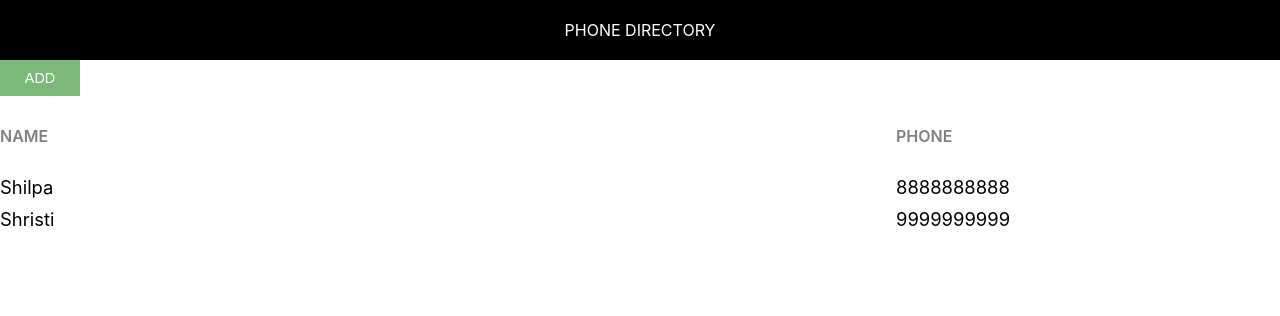
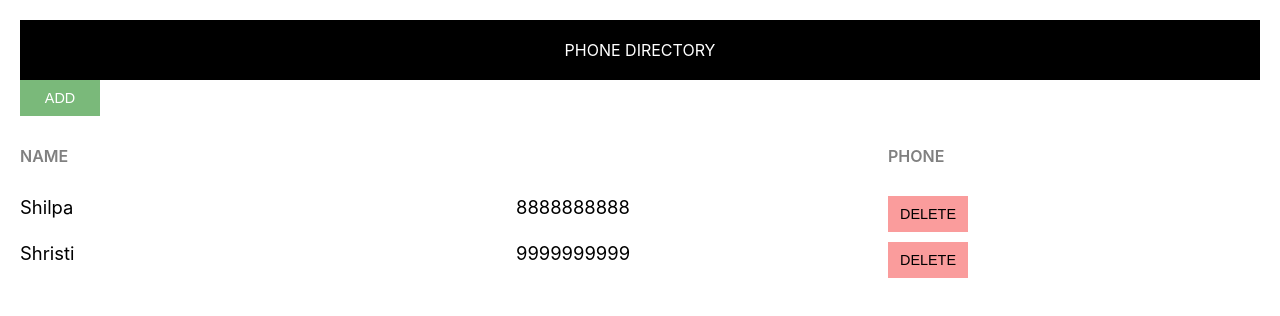
Before and after one commit to jansiteresa/phone-directory, a React (Create React App) app: page / in a window 1280 px wide. Shown: the top 316 px of the page. Built offline with nearby package versions, Linux system fonts and the light colour scheme; the HTML template or start-up script is replaced by a standard one.

Commit message:
Passed heading to Header component as props

```diff
--- a/src/App.css
+++ b/src/App.css
@@ -1,4 +1,4 @@
-component-body-container {
+.component-body-container {
     padding: 20px;
 }
 
@@ -42,3 +42,8 @@ component-body-container {
     color: #808080;
     text-transform: uppercase;
 }
+
+.delete-btn {
+    background: #fa9c9c;
+    color: #000;
+}
--- a/src/App.js
+++ b/src/App.js
@@ -17,7 +17,7 @@ function App() {
   return (
     <div className='component-container'>
       <div className='component-body-container'>
-      <Header/>
+      <Header heading="Phone Directory"/>
       <button className='custom-btn add-btn'> Add </button>
       <div className='grid-container heading-container'>
         <span className='grid-item name-heading'> Name </span> <br />
@@ -27,9 +27,12 @@ function App() {
       {
         subscribers.map(sub=>{
         return <div key={sub.id} className='grid-container '>
-        <span className='grid-item '>{sub.name}</span> <br />
+        <span className='grid-item '>{sub.name}</span>
         <span className='grid-item'>{sub.phone}</span>
-      </div>
+        <span className='grid-item action-btn-container'>
+            <button className='custom-btn delete-btn'>Delete</button>
+        </span>
+        </div>
         })
       }
 
--- a/src/Header.js
+++ b/src/Header.js
@@ -4,7 +4,7 @@ class Header extends Component {
     render() {
         return (
             <div className="header">
-                Phone Directory
+                {this.props.heading}
             </div>
         )
     }
```
